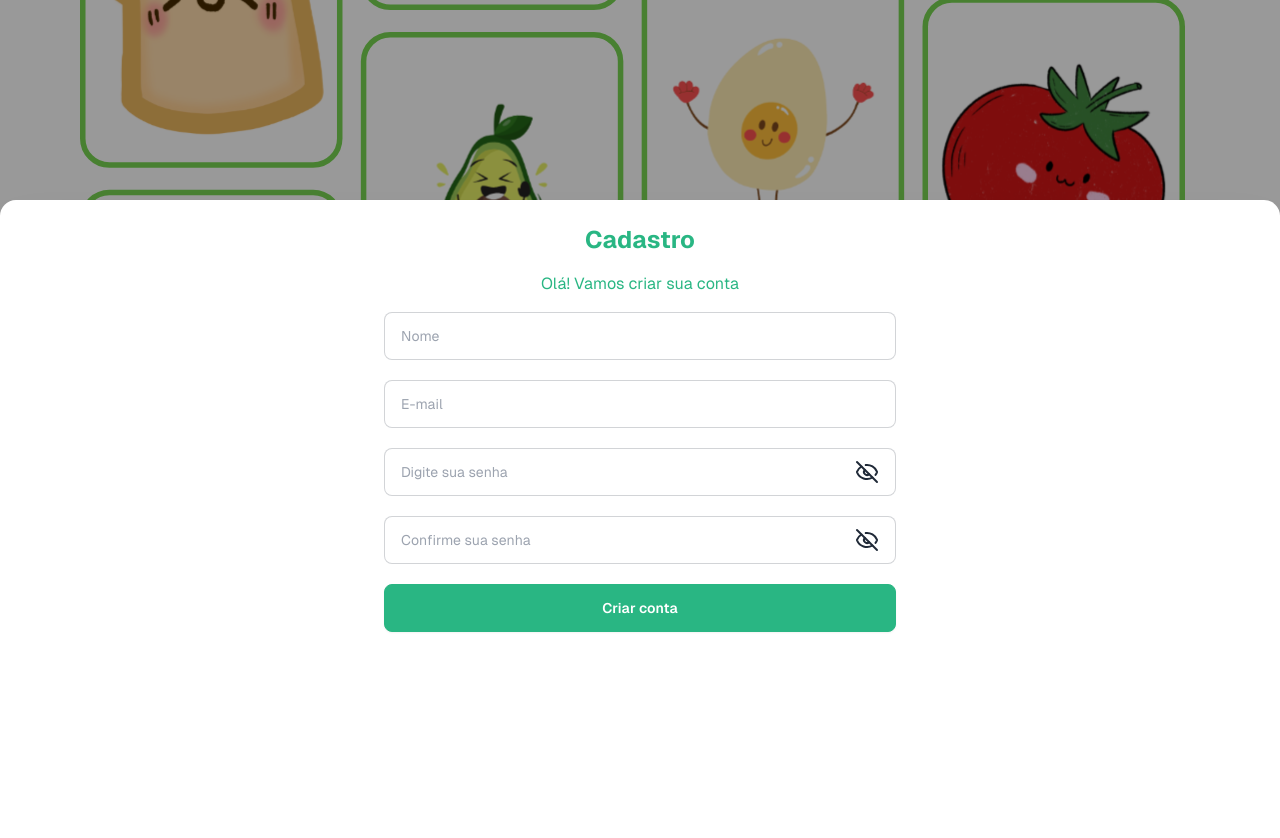
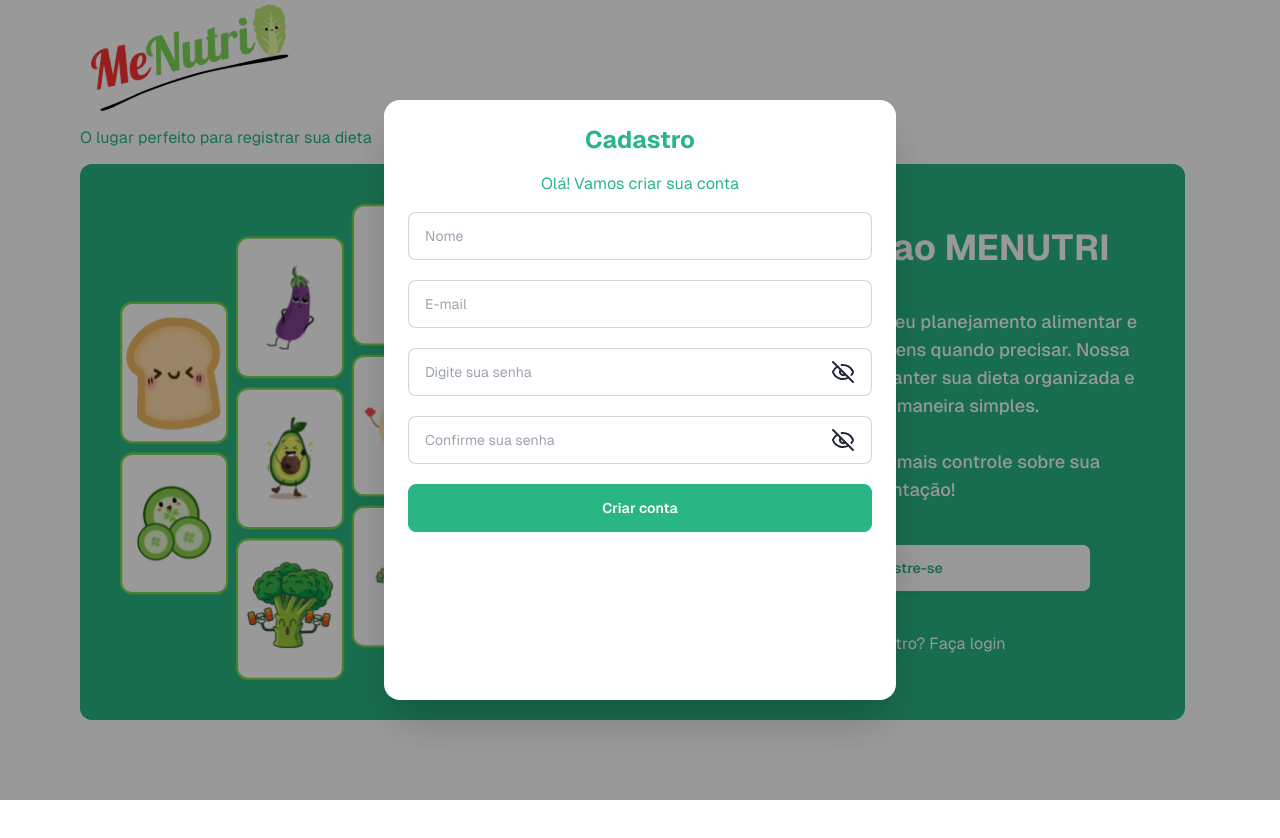
Before and after one commit to RaulFelipeGarcia94/menutri, a Next.js app: page / in a window 1280 px wide. Both pictures are taken after a click on the button "Cadastre-se". Shown: the top 838 px of the page. Before the commit the page ends 800 px from the top, so only its background shows below. Built offline with nearby package versions, Linux system fonts and the light colour scheme; no server answers.

Commit message:
feat: adds responsive

```diff
--- a/src/app/components/Login/index.tsx
+++ b/src/app/components/Login/index.tsx
@@ -26,6 +26,7 @@ export default function Login({ open, onClose }: IOpenModal) {
 
       if (res?.ok) {
         Toast("success", "Login efetuado com sucesso!");
+        onClose();
       } else if (res?.error) {
         Toast("error", "E-mail ou senha inválidos");
         if (res?.url) router.replace("/");
@@ -39,7 +40,9 @@ export default function Login({ open, onClose }: IOpenModal) {
   };
 
   return (
-    <dialog className={`${open && "modal-open"} modal modal-bottom`}>
+    <dialog
+      className={`${open && "modal-open"} modal modal-bottom md:modal-middle`}
+    >
       <div className="modal-box flex h-[600px] flex-col items-center gap-4">
         <h1 className="text-2xl font-bold text-primary text-center">Login</h1>
         <h2 className="text-primary text-center">
--- a/src/app/components/Register/index.tsx
+++ b/src/app/components/Register/index.tsx
@@ -4,6 +4,7 @@ import { useRouter } from "next/navigation";
 import { IOpenModal } from "@/app/types";
 import InputDefault from "../InputDefault";
 import { useLoading } from "@/app/contexts/Loading";
+import { Toast } from "@/app/lib/Toast";
 
 export default function Register({ open, onClose }: IOpenModal) {
   const { setIsLoading } = useLoading();
@@ -38,7 +39,10 @@ export default function Register({ open, onClose }: IOpenModal) {
         body: JSON.stringify({ name, email, password }),
       });
 
-      if (res.status === 400) {
+      if (res?.ok) {
+        Toast("success", "Cadastro efetuado com sucesso!");
+        onClose();
+      } else if (res.status === 400) {
         setError("Este email já está registrado");
       } else if (res.status === 200) {
         setError("");
@@ -53,7 +57,9 @@ export default function Register({ open, onClose }: IOpenModal) {
   };
 
   return (
-    <dialog className={`${open && "modal-open"} modal modal-bottom`}>
+    <dialog
+      className={`${open && "modal-open"} modal modal-bottom md:modal-middle`}
+    >
       <div className="modal-box flex h-[600px] flex-col items-center gap-4">
         <h1 className="text-2xl font-bold text-primary text-center">
           Cadastro
--- a/src/app/layout.tsx
+++ b/src/app/layout.tsx
@@ -6,6 +6,7 @@ import { getServerSession } from "next-auth";
 import { ToastContainer } from "react-toastify";
 import "react-toastify/dist/ReactToastify.css";
 import { LoadingProvider } from "./contexts/Loading";
+import Loading from "./components/Loading";
 
 const geistSans = localFont({
   src: "./fonts/GeistVF.woff",
@@ -36,6 +37,7 @@ export default async function RootLayout({
       >
         <AuthProvider session={session}>
           <LoadingProvider>{children}</LoadingProvider>
+          <Loading />
         </AuthProvider>
 
         <ToastContainer />
--- a/src/app/page.tsx
+++ b/src/app/page.tsx
@@ -11,28 +11,44 @@ export default function Home() {
   const [openRegister, setOpenRegister] = useState(false);
 
   return (
-    <div className="grid grid-rows-[20px_1fr_20px] items-center justify-items-center min-h-screen gap-16 sm:p-20 font-[family-name:var(--font-geist-sans)]">
-      <main className="row-start-2 sm:items-start relative h-full w-full">
-        <div className="absolute -top-2/4 left-0 w-full h-full">
+    <div className="grid grid-rows-[20px_1fr_20px] items-center justify-items-center min-h-screen gap-16 sm:p-20 font-[family-name:var(--font-geist-sans)] relative">
+      <div className="hidden md:absolute md:left-20 md:top-0 md:flex md:flex-col">
+        <Image src={logo} alt="Imagem da logo" />
+        <span className="text-primary">
+          O lugar perfeito para registrar sua dieta
+        </span>
+      </div>
+      <main className="row-start-2 sm:items-start relative h-full w-full md:flex md:justify-between md:bg-primary md:rounded-xl">
+        <div className="absolute md:static -top-2/4 left-0 w-full h-full">
           <Image
             src={imageHome}
             alt="Imagem da home"
-            fill
-            className="object-cover"
+            className="absolute h-full w-full inset-0 object-cover md:object-contain md:static md:p-10"
           />
         </div>
-        <div className="p-8 absolute bottom-0 flex flex-col items-center gap-4 w-full">
-          <Image src={logo} alt="Imagem da logo" />
-          <h1 className="text-primary">
+        <div className="p-8 absolute md:static bottom-0 flex flex-col items-center gap-4 w-full md:h-full md:justify-center md:gap-10">
+          <Image src={logo} alt="Imagem da logo" className="md:hidden" />
+          <h1 className="text-primary md:hidden">
             O lugar perfeito para registrar sua dieta
           </h1>
+          <h1 className="text-white hidden md:block text-4xl font-bold">
+            Bem-vindo ao MENUTRI
+          </h1>
+          <h2 className="text-white hidden md:block text-center text-lg font-medium">
+            Cadastre os alimentos do seu planejamento alimentar e facilite a
+            substituição de itens quando precisar. Nossa plataforma ajuda você a
+            manter sua dieta organizada e fazer trocas de maneira simples.
+            <br />
+            <br />
+            Comece agora e tenha mais controle sobre sua alimentação!
+          </h2>
           <button
-            className="btn btn-primary text-white w-full"
+            className="btn btn-primary text-white w-full md:bg-white md:text-primary md:w-[380px]"
             onClick={() => setOpenRegister(true)}
           >
             Cadastre-se
           </button>
-          <span className="text-primary">
+          <span className="text-primary md:text-white">
             Já tem cadastro?{" "}
             <span className="cursor-pointer" onClick={() => setOpenLogin(true)}>
               Faça login
```
